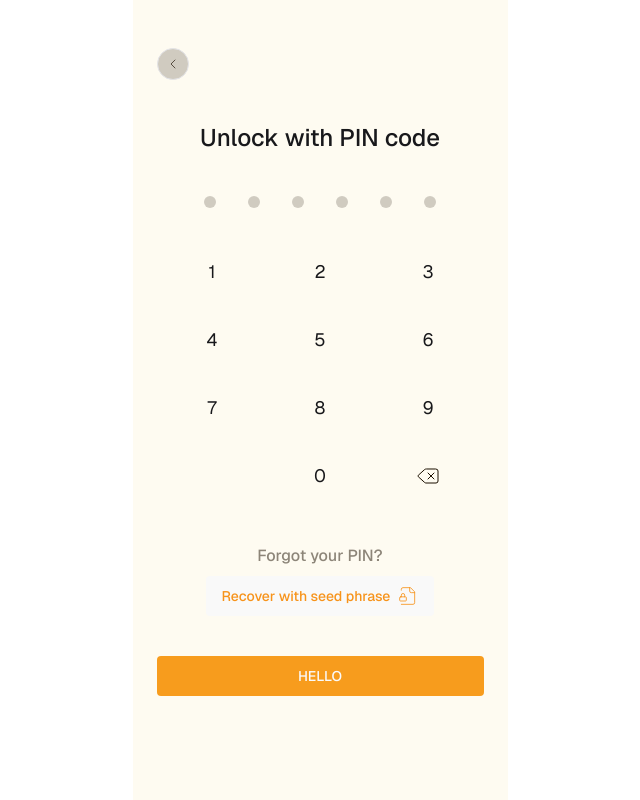
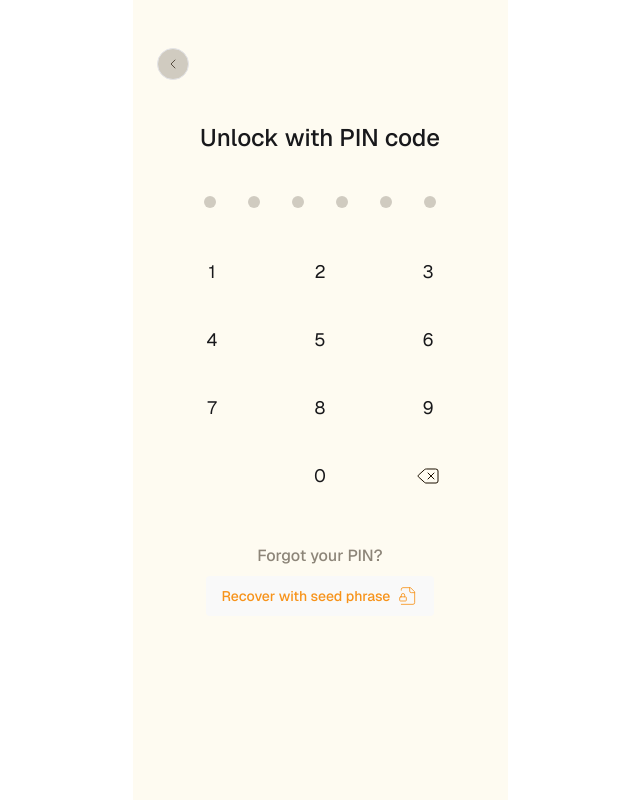
Before and after one commit to BitcreditProtocol/E-Bill-frontend, a React (Vite) app: page /unlock in a window 1280 px wide. Shown: the whole page, without its empty margins (320-960 px from the left). Built offline with nearby package versions, Linux system fonts and the light colour scheme.

Commit message:
chore: remove toast from Unlock page

```diff
--- a/src/pages/Unlock.tsx
+++ b/src/pages/Unlock.tsx
@@ -4,7 +4,6 @@ import { FormattedMessage } from "react-intl";
 import { ChevronLeftIcon, DeleteIcon, FileLock2Icon } from "lucide-react";
 import routes from "@/constants/routes";
 import { Button } from "@/components/ui/button";
-import { useToast } from "@/hooks/use-toast";
 
 export default function Unlock() {
   const navigate = useNavigate();
@@ -25,8 +24,6 @@ export default function Unlock() {
   const deleteDigit = () => {
     setPin((prevPin) => prevPin.slice(0, -1));
   };
-
-  const {toast} = useToast()
 
   return (
     <div className="flex flex-col min-h-fit h-screen gap-10 py-12 px-6 w-[375px]">
@@ -107,18 +104,6 @@ export default function Unlock() {
           </Button>
         </div>
       </div>
-
-
-          <Button
-            className="w-full"
-            onClick={() => {
-              toast({
-                title: "Unlock failed",
-                description: "Please try again",
-                variant: "error",
-              });
-            }}>HELLO</Button>
-
     </div>
   );
 }
```
